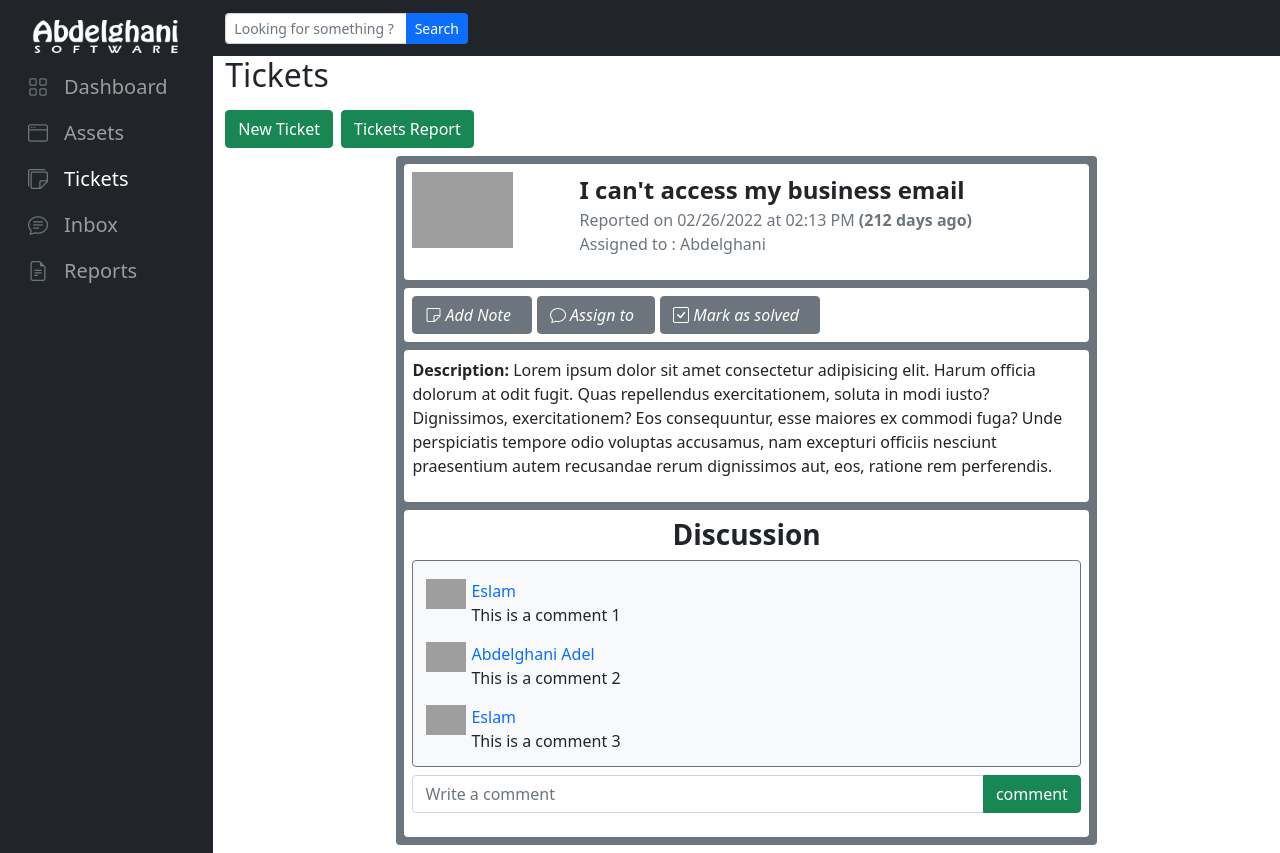
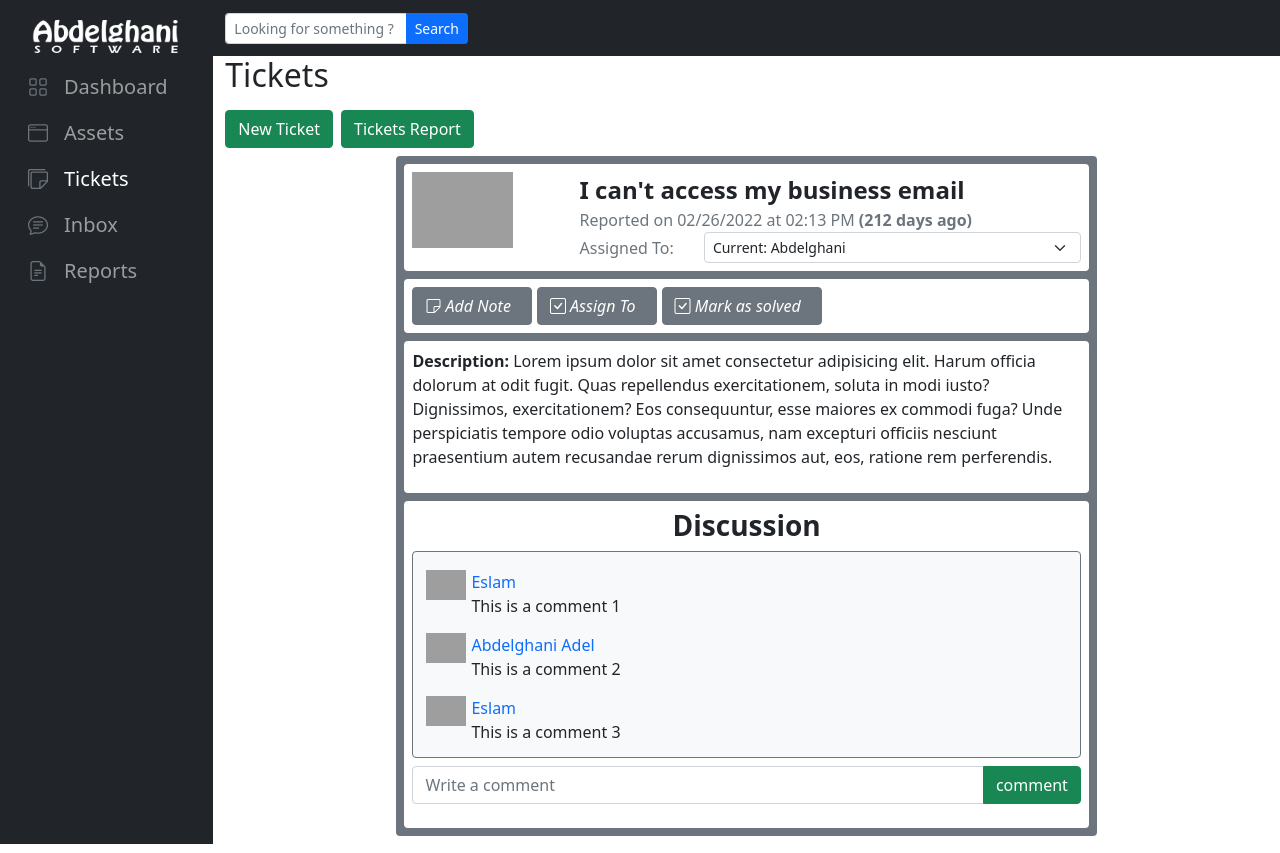
Before and after one commit to Abdelghani-Adel/I.T_Manager, a React (Create React App) app: page /tickets/ticket/1 in a window 1280 px wide. Built offline with nearby package versions, Linux system fonts and the light colour scheme; grey boxes are pictures that could not be loaded.

Commit message:
added assigning ticket feature

```diff
--- /dev/null
+++ b/src/Pages/TicketsPage/TicketDetails/TicketAssign.js
@@ -0,0 +1,36 @@
+import { useRef } from "react";
+import { useDispatch, useSelector } from "react-redux";
+import { ticketActions } from "../../../Redux/ticketsSlice";
+
+const TicketAssign = (props) => {
+  const dispatch = useDispatch();
+  const usersState = useSelector((state) => state.users);
+  const ITUsers = usersState.filter(
+    (user) => user.departement === "Information Technology"
+  );
+
+  const assignHandler = (e) => {
+    const action = {
+      ...props.ticket,
+      assignedTo: e.target.value,
+    };
+    dispatch(ticketActions.editTicket(action));
+  };
+  return (
+    <div className="input-group d-flex align-items-center">
+      <p className="text-muted m-0 w-25">Assigned To: </p>
+      <select
+        className="form-select form-select-sm rounded"
+        defaultValue={props.ticket.assignedTo}
+        onChange={assignHandler}
+      >
+        <option>Current: {props.ticket.assignedTo}</option>
+        {ITUsers.map((user) => (
+          <option value={user.fullName}>{user.fullName}</option>
+        ))}
+      </select>
+    </div>
+  );
+};
+
+export default TicketAssign;
--- /dev/null
+++ b/src/Pages/TicketsPage/TicketDetails/TicketAssignPortal.js
@@ -0,0 +1,38 @@
+import { useDispatch, useSelector } from "react-redux";
+import { ticketActions } from "../../../Redux/ticketsSlice";
+
+const TicketAssignPortal = (props) => {
+  const dispatch = useDispatch();
+  const usersState = useSelector((state) => state.users);
+  const ITUsers = usersState.filter(
+    (user) => user.departement === "Information Technology"
+  );
+
+  const assignHandler = (e) => {
+    const action = {
+      ...props.ticket,
+      assignedTo: e.target.value,
+    };
+    dispatch(ticketActions.editTicket(action));
+    props.hidePortal();
+  };
+  return (
+    <div className="modal-overlay p-2 bg-white w-50 rounded">
+      <div className="input-group d-flex align-items-center">
+        <p className="text-muted m-0 w-25">Assigned To: </p>
+        <select
+          className="form-select form-select-sm rounded"
+          defaultValue={props.ticket.assignedTo}
+          onChange={assignHandler}
+        >
+          <option>Current: {props.ticket.assignedTo}</option>
+          {ITUsers.map((user) => (
+            <option value={user.fullName}>{user.fullName}</option>
+          ))}
+        </select>
+      </div>
+    </div>
+  );
+};
+
+export default TicketAssignPortal;
--- a/src/Pages/TicketsPage/TicketDetails/TicketDetails.js
+++ b/src/Pages/TicketsPage/TicketDetails/TicketDetails.js
@@ -1,5 +1,9 @@
+import React, { useState } from "react";
 import { useSelector } from "react-redux";
 import { useParams } from "react-router-dom";
+import Portal from "../../../Components/UI/Portal";
+import TicketAssign from "./TicketAssign";
+import TicketAssignPortal from "./TicketAssignPortal";
 import TicketChat from "./TicketChat/TicketChat";
 import classes from "./TicketDetails.module.css";
 import TicketDetailsActions from "./TicketDetailsActions/TicketDetailsActions";
@@ -8,6 +12,11 @@ const TicketDetails = (props) => {
   const params = useParams();
   const ticketsState = useSelector((state) => state.tickets);
   const ticket = ticketsState.find((ticket) => ticket.id == params.id);
+  const [portalIsShown, setPortalIsShown] = useState(false);
+
+  const togglePortal = () => {
+    setPortalIsShown(!portalIsShown);
+  };
 
   const oneDay = 24 * 60 * 60 * 1000; // hours*minutes*seconds*milliseconds
   const ticketDate = new Date(ticket.date);
@@ -15,22 +24,32 @@ const TicketDetails = (props) => {
   const ticketAge = Math.round(Math.abs((ticketDate - curDate) / oneDay));
 
   return (
+    <React.Fragment>
+      {portalIsShown && (
+        <Portal
+          closePortal={togglePortal}
+          component={
+            <TicketAssignPortal ticket={ticket} hidePortal={togglePortal} />
+          }
+        />
+      )}
+
       <div className="col-10 col-xl-8 m-auto p-2 mb-2 bg-secondary rounded">
         <div className="d-flex rounded p-2 bg-white mb-2 ">
           <div className="w-25">
             <img src={`${ticket.avatar}`} alt="" className={classes.avatar} />
           </div>
-        <div className="">
+          <div className="w-75">
             <p className="fw-bold fs-4 mb-0">{ticket.subject}</p>
             <p className="mb-0 text-muted">
               Reported on {ticket.date} at {ticket.time}{" "}
               <span className="fw-bold">({ticketAge} days ago)</span>
             </p>
-          <p className="text-muted">Assigned to : {ticket.assignedTo}</p>
+            <TicketAssign ticket={ticket} />
           </div>
         </div>
 
-      <TicketDetailsActions ticket={ticket} />
+        <TicketDetailsActions ticket={ticket} togglePortal={togglePortal} />
 
         <div className="rounded bg-white p-2 mb-2">
           <p>
@@ -41,6 +60,7 @@ const TicketDetails = (props) => {
 
         <TicketChat ticket={ticket} />
       </div>
+    </React.Fragment>
   );
 };
 
--- /dev/null
+++ b/src/Pages/TicketsPage/TicketDetails/TicketDetailsActions/TicketAssignBtn.js
@@ -0,0 +1,9 @@
+const TicketAssignBtn = (props) => {
+  return (
+    <button onClick={props.togglePortal} className="btn btn-secondary">
+      <i className="bi bi-check-square me-2"> Assign To</i>
+    </button>
+  );
+};
+
+export default TicketAssignBtn;
--- a/src/Pages/TicketsPage/TicketDetails/TicketDetailsActions/TicketDetailsActions.js
+++ b/src/Pages/TicketsPage/TicketDetails/TicketDetailsActions/TicketDetailsActions.js
@@ -1,3 +1,4 @@
+import TicketAssignBtn from "./TicketAssignBtn";
 import TicketClose from "./TicketClose";
 
 const TicketDetailsActions = (props) => {
@@ -11,9 +12,7 @@ const TicketDetailsActions = (props) => {
         <button onClick={addNotehandler} className="btn btn-secondary">
           <i className="bi bi-sticky me-2"> Add Note</i>
         </button>
-        <button onClick={assignHandler} className="btn btn-secondary">
-          <i className="bi bi-chat me-2"> Assign to</i>
-        </button>
+        <TicketAssignBtn togglePortal={props.togglePortal} />
         <TicketClose ticket={props.ticket} />
       </div>
     </div>
--- a/src/Pages/TicketsPage/components/Report/ReportPreparation/PrepareUser.js
+++ b/src/Pages/TicketsPage/components/Report/ReportPreparation/PrepareUser.js
@@ -19,7 +19,7 @@ const PrepareUser = (props) => {
         </option>
 
         {users.map((user) => (
-          <option key={Math.random()}>{user.firstName}</option>
+          <option key={Math.random()}>{user.fullName}</option>
         ))}
       </select>
     </div>
--- a/src/Redux/usersSlice.js
+++ b/src/Redux/usersSlice.js
@@ -26,10 +26,18 @@ const initialState = [
     position: "Employee",
   },
   {
+    firstName: "Mohamed",
+    lastName: "Adel",
+    fullName: "Mohamed Adel",
+    userID: "4",
+    departement: "Information Technology",
+    position: "Employee",
+  },
+  {
     firstName: "Hamza",
     lastName: "Eladawy",
     fullName: "Hamza Eladawy",
-    userID: "4",
+    userID: "5",
     departement: "Eng Office",
     position: "Manager",
   },
@@ -37,7 +45,7 @@ const initialState = [
     firstName: "Eslam",
     lastName: "Eldeeb",
     fullName: "Eslam Eldeeb",
-    userID: "5",
+    userID: "6",
     departement: "Human Resources",
     position: "Employee",
   },
@@ -45,7 +53,7 @@ const initialState = [
     firstName: "Hossam",
     lastName: "Raslan",
     fullName: "Hossam Raslan",
-    userID: "6",
+    userID: "7",
     departement: "Accounting",
     position: "Employee",
   },
```
Lines whose indentation alone changed are shown as unchanged.
